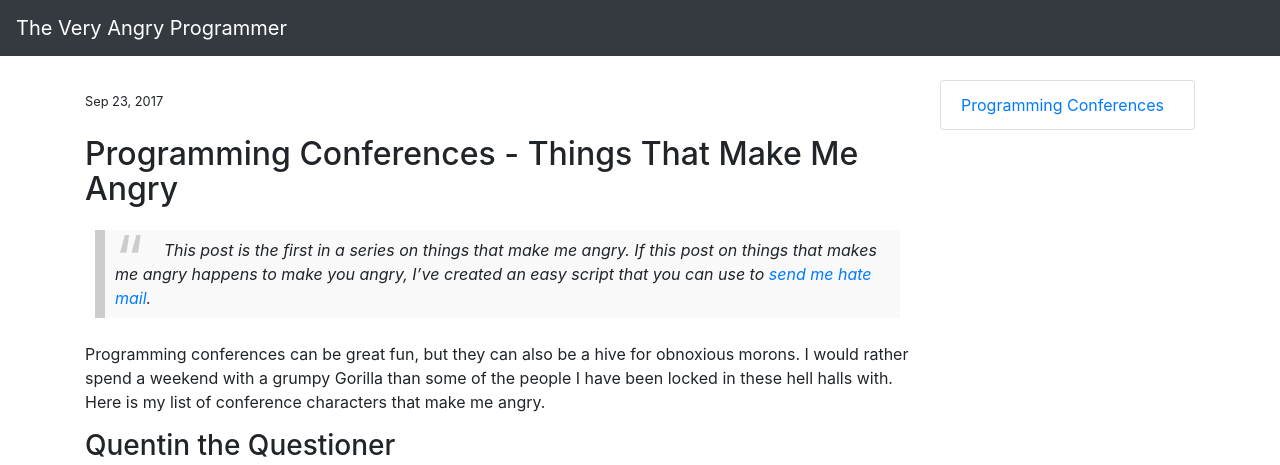
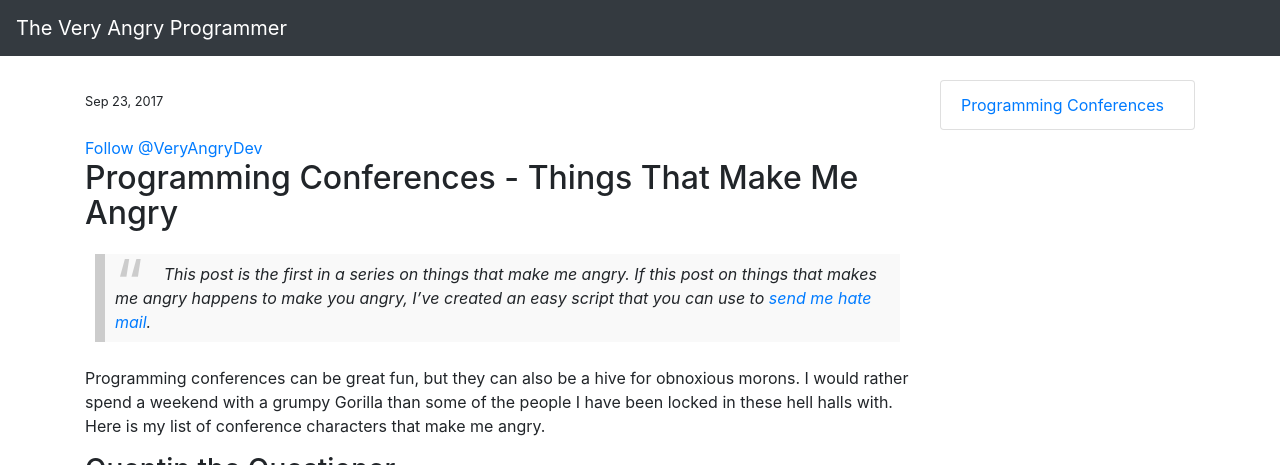
Before and after one commit to VeryAngryProgrammer/veryangryprogrammer.github.io, a Jekyll site: the page built from _posts/2017-09-23-1-conferences.md, in a window 1280 px wide and 900 px high, cut to the strip 0-465 px from the top of the window. Built offline with Jekyll 4.4.1, drawn with Linux system fonts in a browser that asks for light colours; our own code applies the rules of GitHub Pages for plain Markdown files; comment, search, counter and statistics services are not loaded.

Commit message:
Update post.html

```diff
--- a/_layouts/post.html
+++ b/_layouts/post.html
@@ -8,4 +8,8 @@ layout: default
 
 <small>{{ page.date | date: "%b %-d, %Y" }} {% if page.meta %} • {{ page.meta }}{% endif %}</small><br /><br />
 
+<a href="https://twitter.com/VeryAngryDev" class="twitter-follow-button" data-show-count="false">Follow @VeryAngryDev</a><script async src="//platform.twitter.com/widgets.js" charset="utf-8"></script>
+
 {{ content }}
+
+<a href="https://twitter.com/VeryAngryDev" class="twitter-follow-button" data-show-count="false">Follow @VeryAngryDev</a><script async src="//platform.twitter.com/widgets.js" charset="utf-8"></script>
```
